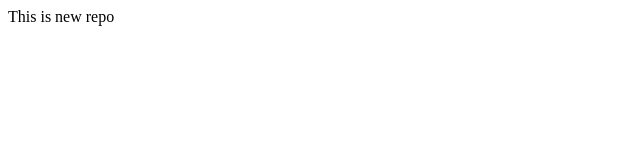
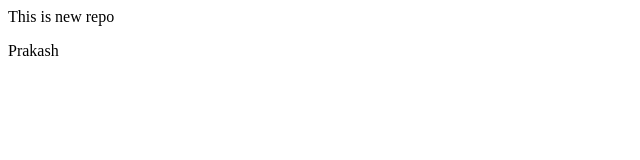
Before and after one commit to prakashpachauri/localrepo, a plain HTML site: page index.html in a window 1280 px wide. Shown: the full height of the page, 0-640 px from the left. Drawn offline with Linux system fonts and the light colour scheme.

Commit message:
Add new feature

```diff
--- a/index.html
+++ b/index.html
@@ -1 +1,2 @@
 <p>This is new repo</p>
+<p>Prakash</p>
```
